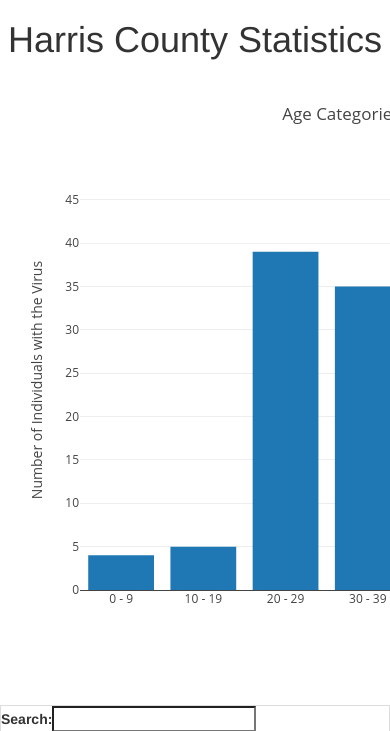
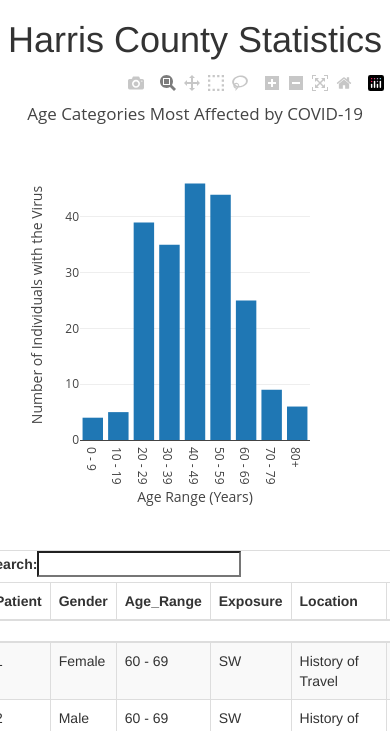
Before and after one commit to zdsteele/covidtexas, a Flask app: page /Harris in a window 390 px wide; the page is wider, and only the part inside the window is pictured. Shown: the part 67-798 px from the top of that part. Run offline with Flask 2, Linux system fonts and the light colour scheme; lists and menus that the app fills with data are empty; some libraries are stand-ins or nearby versions.

Commit message:
responsive plotly

```diff
--- a/static/js/Harris.js
+++ b/static/js/Harris.js
@@ -111,8 +111,8 @@
         yaxis: {
             title: 'Number of Individuals with the Virus'
         },
-        height: 600,
-        width: 900,
+        // height: 600,
+        // width: 900,
         // margin: { "r": 50 },
         showlegend: false
     };
--- a/templates/Harris.html
+++ b/templates/Harris.html
@@ -42,15 +42,16 @@
     <div clas='container'>
         <h1 style="text-align: center;">Harris County Statistics</h1>
     </div>
-    <div class='container'>
-        <div style='display: inline-flex;' class="row">
+    <!-- <div class='container'>
+        <div style='display: inline-flex;' class="row"> -->
     <!-- <div class='col-6'>
                 <div id='pie'></div>
             </div> -->
-            <div class='col-12'>
+    <!-- <div class='col-12'>
                 <div id='pie2'></div>
             </div>
-        </div>
+        </div> -->
+    <div id='pie2'></div>
 
     <div style="margin-top:30px" class='row'>
         <div class='col'>
```
Lines whose indentation alone changed are shown as unchanged.
